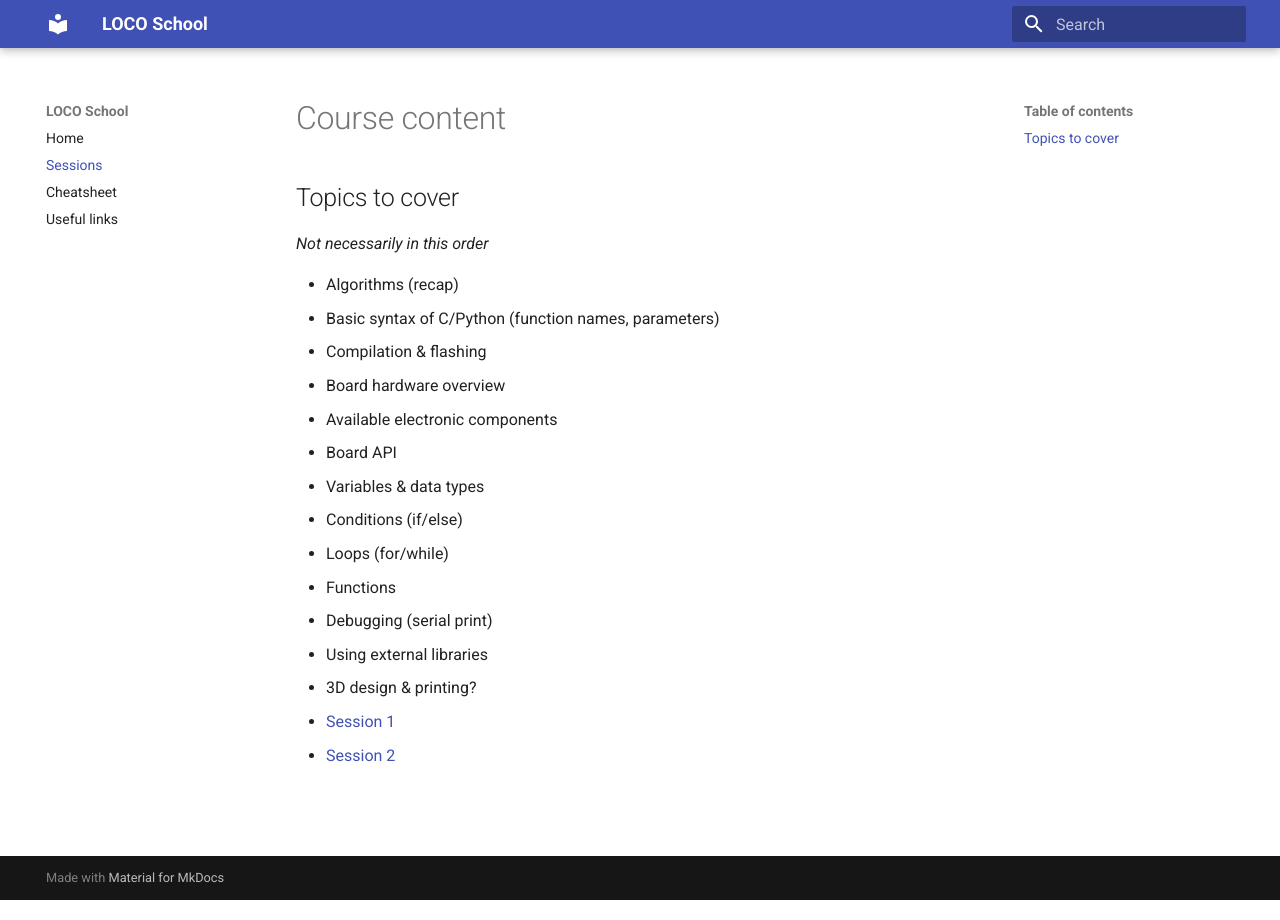
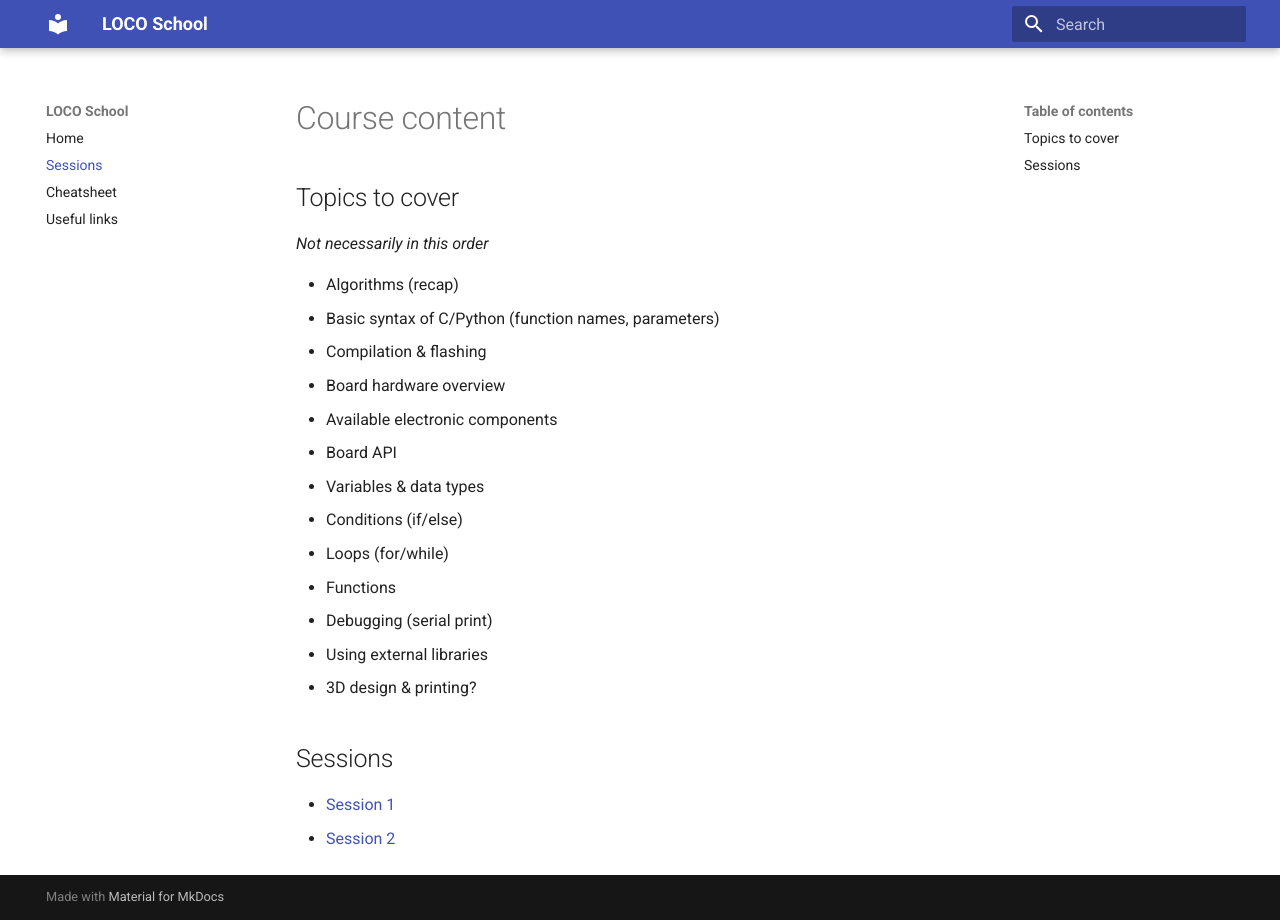
Before and after one commit to locoschool/locoschool, an MkDocs documentation site: the page built from docs/sessions.md, in a window 1280 px wide. Built offline with MkDocs 1.6.1 and Material for MkDocs 9.7.7, drawn with Linux system fonts in a browser that asks for light colours.

Commit message:
update header

```diff
--- a/docs/sessions.md
+++ b/docs/sessions.md
@@ -18,5 +18,7 @@
 - Using external libraries
 - 3D design & printing?
 
+## Sessions
+
 - [Session 1](sessions/s1.md)
 - [Session 2](sessions/s2.md)
```
